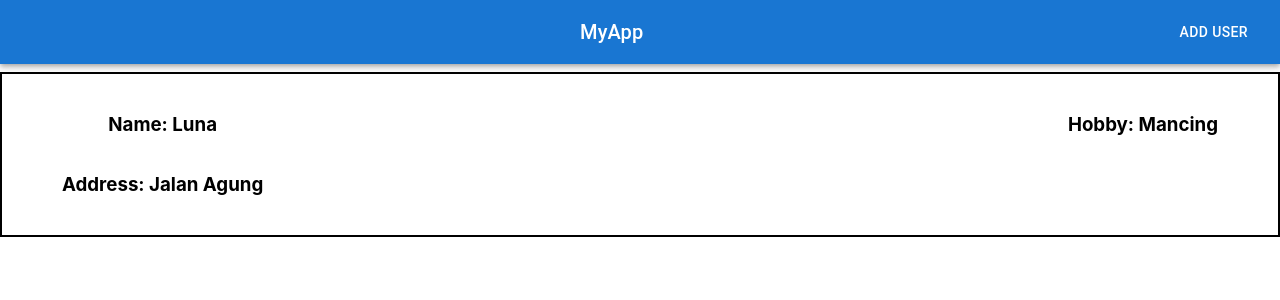
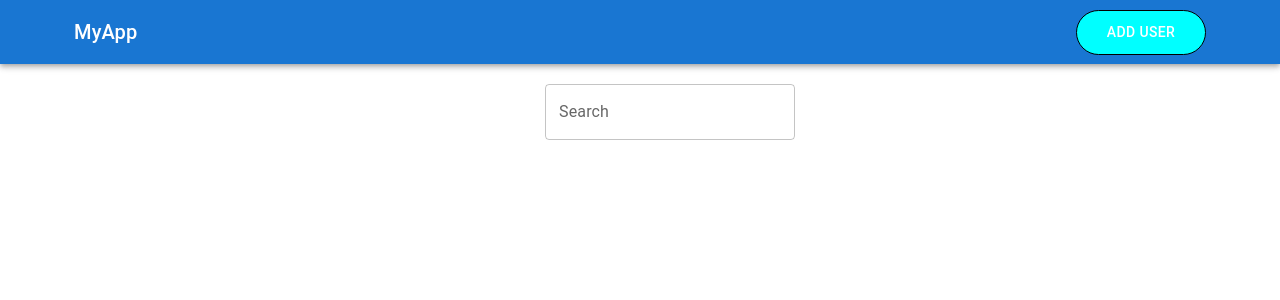
Before and after one commit to crazycentury/belajarreact, a React (Create React App) app: page / in a window 1280 px wide. Shown: the top 300 px of the page. Built offline with nearby package versions, Linux system fonts and the light colour scheme.

Commit message:
TugasDay4

```diff
--- a/src/Appbar/Appbar.js
+++ b/src/Appbar/Appbar.js
@@ -8,6 +8,8 @@ import List from '@mui/material/List';
 import IconButton from '@mui/material/IconButton';
 // import MenuIcon from '@mui/icons-material/Menu';
 
+import './appbar.css';
+
 import TextField from '@mui/material/TextField';
 import Dialog from '@mui/material/Dialog';
 import DialogActions from '@mui/material/DialogActions';
@@ -15,67 +17,107 @@ import DialogContent from '@mui/material/DialogContent';
 import DialogContentText from '@mui/material/DialogContentText';
 import DialogTitle from '@mui/material/DialogTitle';
 
+function GetList({data, index, list, setList}){
+  const [open, setOpen] = React.useState(false);
+  const [edit, setEdit] = useState(false)
+  return(
+    <div key={index+1}
+            style={{
+              padding: '20px',
+              display: 'flex',
+              justifyContent: 'space-between',
+              border: '2px solid black',
+              marginBottom: '20px'
+              }}>
 
-export default function Appbar() {
-    const [open, setOpen] = React.useState(false);
+              <div
+              style={{
+                display: 'flex',
+                flexDirection: 'column',
+                marginLeft: '40px'
+                }}>
+                <h3>Name: {data.name}</h3>
+                <h3>Address: {data.address}</h3>
+              </div>
 
-  const handleClickOpen = () => {
-    setOpen(true);
+              <div
+              style={{
+                display: 'flex',
+                flexDirection: 'column',
+                marginLeft: '40px'
+                }}>
+                <h3 style={{marginRight: '40px'}}>Hobby: {data.hobby}</h3>
+                <Button
+                sx={{
+                  width: '80px',
+                  height: '40px',
+                  marginRight: '50px',
+                  color: 'white',
+                  backgroundColor: 'cyan',
+                  borderRadius: '40px',
+                  }}
+                onClick={() => {setOpen(true); setEdit(true)}}
+                >edit</Button>
+                <DialogInput list={list} setList={setList} open={open} data={data} setOpen={setOpen} index={index} edit={edit}/>
+              </div>
+
+            </div>
+
+  );
 };
+
+const DialogInput = ({open, setOpen, data, list, setList, edit, index}) => {
+    // const [open, setOpen] = React.useState(false);
+    const [open2, setOpen2] = React.useState(false);
+    const [obj, setObj] = useState(data);
+    // const [data, setData] = useState({})
+
+    // const handleClickOpen = () => {
+    // setOpen(true);
+    // };
 
     const handleClose = () => {
       setOpen(false);
     };
 
-  const [data, setData] = useState({})
-  // const [showInConsole, setShowInConsole] = useState(false)
-  // const [showInDom, setShowInDom] = useState(false)
-  const [list, setList] = useState([
-    {
-      name: "Luna",
-      address: "Jalan Agung",
-      hobby: "Mancing"
-    }
-  ]);
 
     const setSave = () => {
-    let tempList = [...list];
-    tempList.push(data);
-    setList(tempList);
+      if (obj.name == "" || obj.address == "" || obj.hobby == "" ) {
+        alert("Field Can't be Empty");
+        return
+      }
       handleClose();
+        if (edit) {
+            let tempList = [...list]
+            tempList[index] = obj
+            setList(tempList)
+        }
+        else {
+            let tempList = [...list]
+            tempList.push(obj)
+            setList(tempList)
+        }
+
+        setObj({
+            name: "",
+            address: "",
+            hobby: ""
+        })
 
     };
 
+    useEffect(() => {
+      console.log(list)
+      console.log(obj)
+  }, [list, obj])
 
-  return (
-    <div>
-        <Box sx={{ flexGrow: 1}}>
-        <AppBar position="static">
-        <Toolbar>
-          <IconButton
-            size="large"
-            edge="start"
-            color="inherit"
-            aria-label="menu"
-            sx={{ mr: 2 }}
-          >
-            {/* <MenuIcon /> */}
-          </IconButton>
-          <Typography variant="h6" component="div" sx={{ flexGrow: 1}}>
-            MyApp
-          </Typography>
-          <Button color="inherit" onClick={handleClickOpen}>ADD USER</Button>
-        </Toolbar>
-      </AppBar>
-    </Box>
-
-    <Dialog open={open} onClose={handleClose} align="center">
+  return(
+    <Dialog
+    open={open}
+    onClose={handleClose}
+    align="center">
     <DialogTitle>Add User</DialogTitle>
       <DialogContent>
-          {/* <DialogContentText>
-            To subscribe to this website, please enter your email address here. We
-            will send updates occasionally.
-          </DialogContentText> */}
         <TextField
           autoFocus
           margin="dense"
@@ -84,51 +126,112 @@ export default function Appbar() {
           type="name"
           fullWidth
           variant="standard"
-            onChange={(e) => setData({...data, name: e.target.value})}
+          value={obj.name}
+          onChange={(e) => setObj({...obj, name: e.target.value})}
           />
           <TextField
             autoFocus
             margin="dense"
             id="address"
             label="Address"
-            type="address"
+            type="text"
             fullWidth
             variant="standard"
-            onChange={(e) => setData({...data, address: e.target.value})}
+            value={obj.address}
+            onChange={(e) => setObj({...obj, address: e.target.value})}
           />
           <TextField
             autoFocus
             margin="dense"
             id="hobby"
             label="Hobby"
-            type="hobby"
+            type="text"
             fullWidth
             variant="standard"
-            onChange={(e) => setData({...data, hobby: e.target.value})}
+            value={obj.hobby}
+            onChange={(e) => setObj({...obj, hobby: e.target.value})}
           />
+
         </DialogContent>
         <DialogActions
         align="center">
           {/* <Button onClick={handleClose}>Cancel</Button> */}
-          <Button onClick={
-            setSave
-          } >Save</Button>
+          <Button onClick={() => {setSave()}} >Save</Button>
         </DialogActions>
       </Dialog>
+  );
+}
+
+
+export default function Appbar() {
+  const [open, setOpen] = React.useState(false);
+  const [list, setList] = useState([])
+  const [title, setTitle] = useState("")
+  const [data, setData] = useState([
+    {
+      name: "",
+      address: "",
+      hobby: ""
+    }
+  ]);
+
+  return (
+    <div>
+      <Box >
+        <AppBar position="static">
+          <Toolbar sx={{ justifyContent: 'space-between'}}>
+            <Typography variant="h6" component="div" sx={{ marginLeft: '50px'}}>
+              MyApp
+            </Typography>
+            <Button color="inherit"
+            sx={{
+              width: '130px',
+              height: '45px',
+              marginRight: '50px',
+              backgroundColor: 'cyan',
+              borderRadius: '40px',
+              border: '1px solid black',}}
+              onClick={() => setOpen(open => !open)}>Add User</Button>
+          </Toolbar>
+        </AppBar>
+      </Box>
+      <div
+      style={{
+        width: '100%',
+        height: '100px',
+        marginLeft: '20px',
+        borderRadius: '30px',
+
+      }}>
+      <TextField
+        sx={{
+          marginLeft: '20px',
+          marginTop: '20px',
+          width: '250px',
+          borderRadius: '30px',
+
+          alignItems: 'left',
+
+
+        }}
+          id="filled-search"
+          label="Search"
+          type="search"
+          alignSelft="left"
+          value={title} onChange={e => setTitle(e.target.value)}
+
+        />
+
+      </div>
+
+
+      <DialogInput open={open} setOpen={setOpen} data={data} list={list} setList={setList}/>
 
       <List>
       {
           list.map((el, index) => {
-            return(
-            <div key={index+1} style={{ padding: '20px', display: 'flex', justifyContent: 'space-between', border: '2px solid black', marginBottom: '20px'}}>
-              <div style={{display: 'flex', flexDirection: 'column', marginLeft: '40px'}}>
-                <h3>Name: {el.name}</h3>
-                <h3>Address: {el.address}</h3>
-              </div>
+            if (el.name.includes(title) || el.address.includes(title) || el.hobby.includes(title)) return <GetList list={list} setList={setList} index={index} key={index} data={el}/>
 
-              <h3 style={{marginRight: '40px'}}>Hobby: {el.hobby}</h3>
-            </div>
-            )
           })
         }
 
--- /dev/null
+++ b/src/Appbar/appbar.css
@@ -0,0 +1,6 @@
+.searcg-field {
+    width: "550px";
+    height: "200px";
+    border-radius: "30px";
+    margin-top: '20px';
+}
```
Lines whose indentation alone changed are shown as unchanged.
